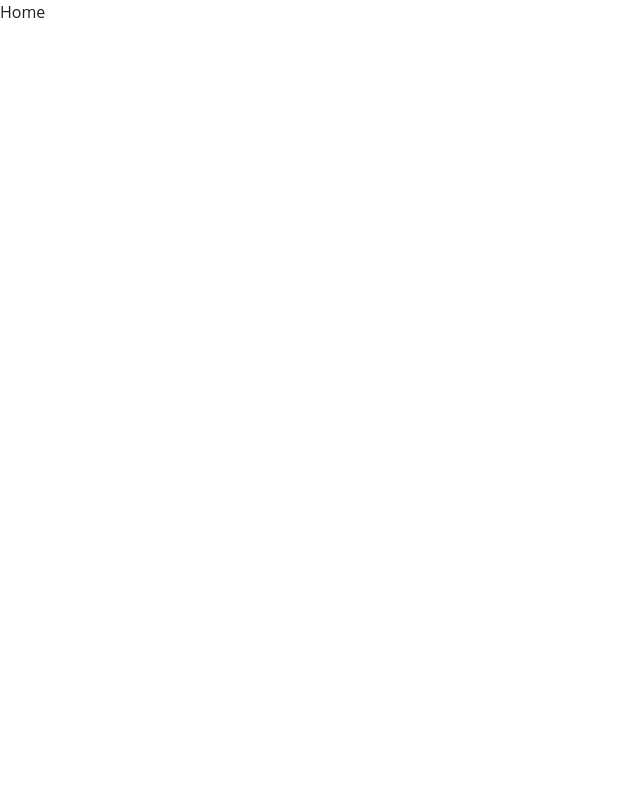
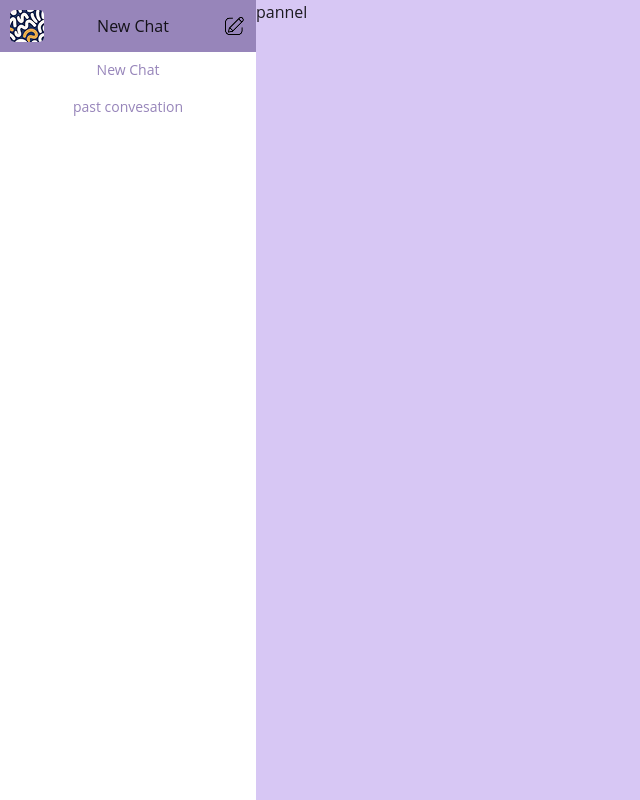
Before and after one commit to Neela-satya-sai/XBotAI, a React (Create React App) app in the folder xbotai/: page / in a window 1280 px wide. Shown: the whole page, without its empty margins (0-640 px from the left). Built offline with nearby package versions, Linux system fonts and the light colour scheme.

Commit message:
done with nav and panel wireframe

```diff
--- a/xbotai/src/Home.jsx
+++ b/xbotai/src/Home.jsx
@@ -1,8 +1,17 @@
 import React from 'react'
+import Navbar from './components/Navbar/Navbar'
+import { Stack, } from '@mui/material'
+import Panel from './components/Panel/Panel'
 
 function Home() {
   return (
-    <div>Home</div>
+    <div>
+      <Stack direction={"row"}>
+      <Navbar></Navbar>
+      <Panel>pannel</Panel>
+      </Stack>
+
+    </div>
   )
 }
 
--- /dev/null
+++ b/xbotai/src/components/Navbar/Navbar.jsx
@@ -0,0 +1,20 @@
+import React from 'react'
+import styles from "./Navbar.module.css"
+import { Stack, Button } from '@mui/material'
+import logo from "../../assets/image 29.png"
+import pencile from "../../assets/image 31.png"
+
+function Navbar() {
+  return (
+    <nav className={styles.navbar_wrapper}>
+      <Stack>
+        <Stack direction={"row"} className={styles.newChat_wrapper}> <img src={logo} alt="logo img" className={styles.logo} />  <span className={styles.newChat}> New Chat</span> <img src={pencile} alt="pencile icon" className={styles.pencile} />  </Stack>
+      <Button>New Chat</Button>
+      <Button>past convesation</Button>
+      </Stack>
+
+    </nav>
+  )
+}
+
+export default Navbar
--- /dev/null
+++ b/xbotai/src/components/Navbar/Navbar.module.css
@@ -0,0 +1,24 @@
+.navbar_wrapper{
+  width: 25vw;
+  height: 100vh;
+  background-color: #FFFFFF;
+}
+
+.newChat{
+   font-family: inherit;
+}
+
+.newChat_wrapper{
+  display: flex;
+  gap: 1;
+  align-items: center;
+  justify-content: space-between;
+  background-color: #9785BA ;
+  padding: 10px;
+}
+.logo{
+  border-radius: 5px;
+}
+.pencile{
+  object-fit: cover;
+}
--- /dev/null
+++ b/xbotai/src/components/Panel/Panel.jsx
@@ -0,0 +1,10 @@
+import React from 'react'
+import styles from "./Panel.module.css"
+
+function Panel() {
+  return (
+    <section className={styles.panel_wrapper}> pannel</section>
+  )
+}
+
+export default Panel
--- /dev/null
+++ b/xbotai/src/components/Panel/Panel.module.css
@@ -0,0 +1,5 @@
+.panel_wrapper{
+  background-color: #D7C7F4;
+  width: 100%;
+
+}
--- a/xbotai/src/index.css
+++ b/xbotai/src/index.css
@@ -1,4 +1,4 @@
-body {
+/* body {
   margin: 0;
   font-family: -apple-system, BlinkMacSystemFont, 'Segoe UI', 'Roboto', 'Oxygen',
     'Ubuntu', 'Cantarell', 'Fira Sans', 'Droid Sans', 'Helvetica Neue',
@@ -10,4 +10,4 @@ body {
 code {
   font-family: source-code-pro, Menlo, Monaco, Consolas, 'Courier New',
     monospace;
-}
+} */
--- a/xbotai/src/index.js
+++ b/xbotai/src/index.js
@@ -36,7 +36,7 @@ export const theme = createTheme({
   },
   palette: {
     primary: {
-      main: "#9a88bc",
+      main: "#9785BA",
       secondary: "#D7C7F4",
       white:"#FFFFFF",
       black: "#3C3C3C"
```
Also changed, not shown: xbotai/src/components/Button/Button.jsx (added, +10 -0 lines), xbotai/src/assets/image 29.png (added), xbotai/src/assets/image 31.png (added).
